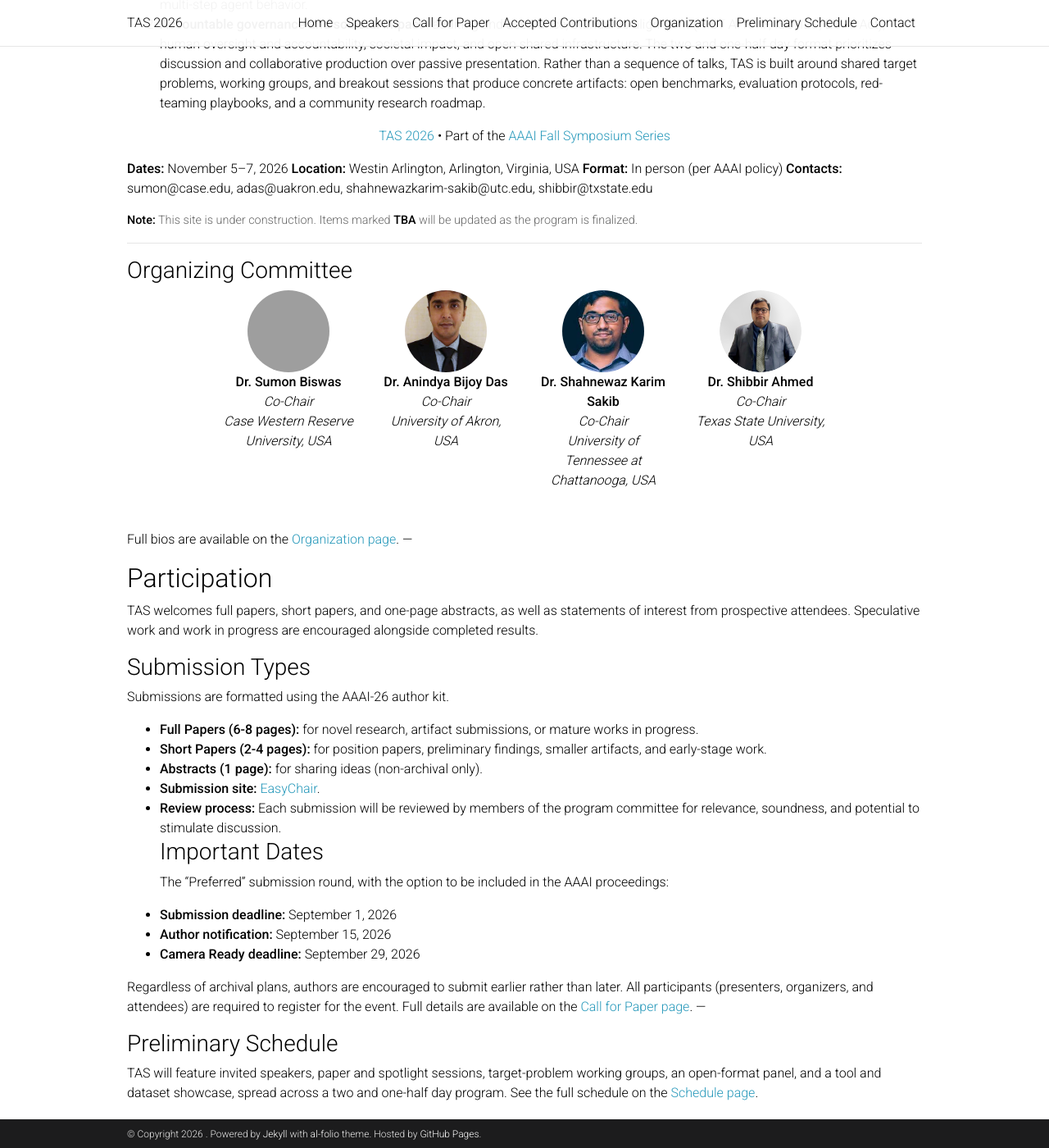
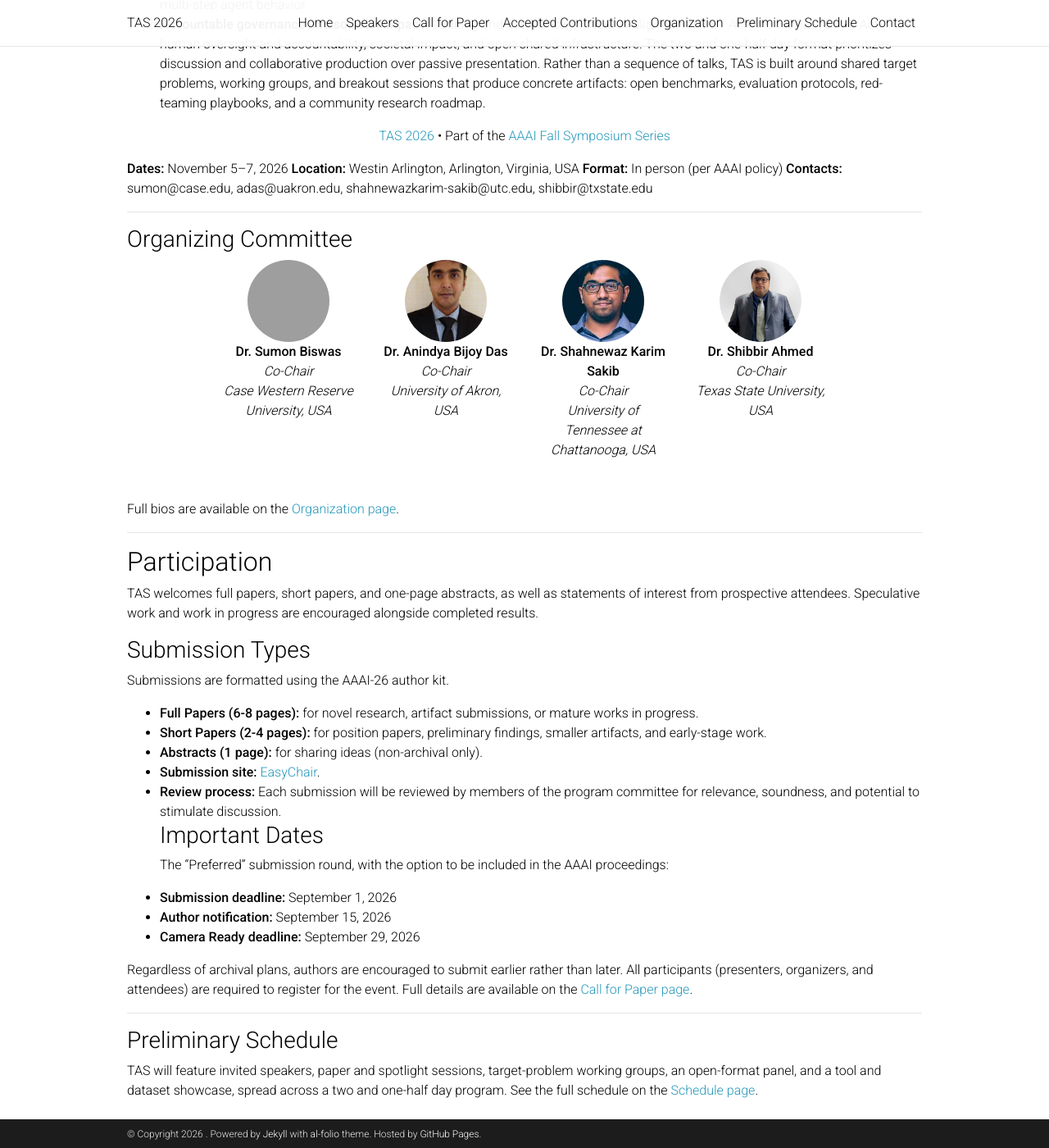
Before and after one commit to tas2026/tas2026.github.io, a Jekyll site: the page built from _pages/home.md, in a window 1280 px wide and 1400 px high, scrolled down 702 px. Shown: the whole window at 82% size. Built offline with Jekyll 4.4.1, drawn with Linux system fonts in a browser that asks for light colours; comment, search, counter and statistics services are not loaded; a style sheet for code colours, icons or effects is not loaded; grey boxes are pictures that could not be loaded.

Commit message:
Update home.md

```diff
--- a/_pages/home.md
+++ b/_pages/home.md
@@ -35,7 +35,7 @@ The two and one-half day format prioritizes discussion and collaborative product
 **Location:** Westin Arlington, Arlington, Virginia, USA
 **Format:** In person (per AAAI policy)
 **Contacts:** sumon@case.edu, adas@uakron.edu, shahnewazkarim-sakib@utc.edu, shibbir@txstate.edu
-<p style="font-size:0.9rem; color:#666; margin-top:1rem;"><strong>Note:</strong> This site is under construction. Items marked <strong>TBA</strong> will be updated as the program is finalized.</p>
+
 ---
 ### Organizing Committee
 <div style="display:flex; justify-content:center; align-items:flex-start; gap:2rem; flex-wrap:wrap; margin-bottom:3rem;">
@@ -73,6 +73,7 @@ The two and one-half day format prioritizes discussion and collaborative product
   </div>
 </div>
 Full bios are available on the [Organization page]({{ '/organization/' | relative_url }}).
+
 ---
 ## Participation
 TAS welcomes full papers, short papers, and one-page abstracts, as well as statements of interest from prospective attendees. Speculative work and work in progress are encouraged alongside completed results.
@@ -91,6 +92,7 @@ The "Preferred" submission round, with the option to be included in the AAAI pro
 
 Regardless of archival plans, authors are encouraged to submit earlier rather than later. All participants (presenters, organizers, and attendees) are required to register for the event.
 Full details are available on the [Call for Paper page]({{ '/call-for-papers/' | relative_url }}).
+
 ---
 ### Preliminary Schedule
 TAS will feature invited speakers, paper and spotlight sessions, target-problem working groups, an open-format panel, and a tool and dataset showcase, spread across a two and one-half day program.
```
